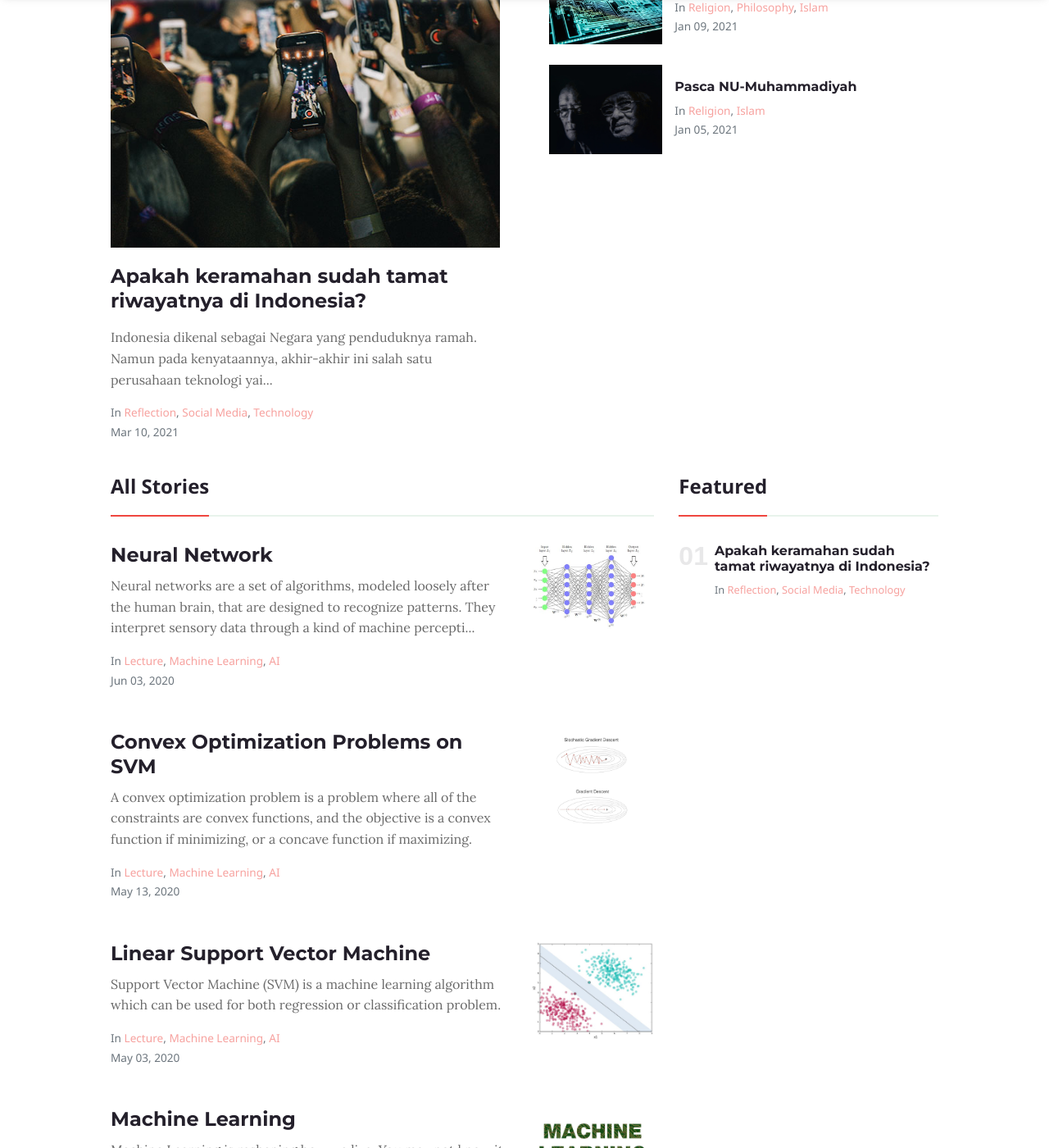
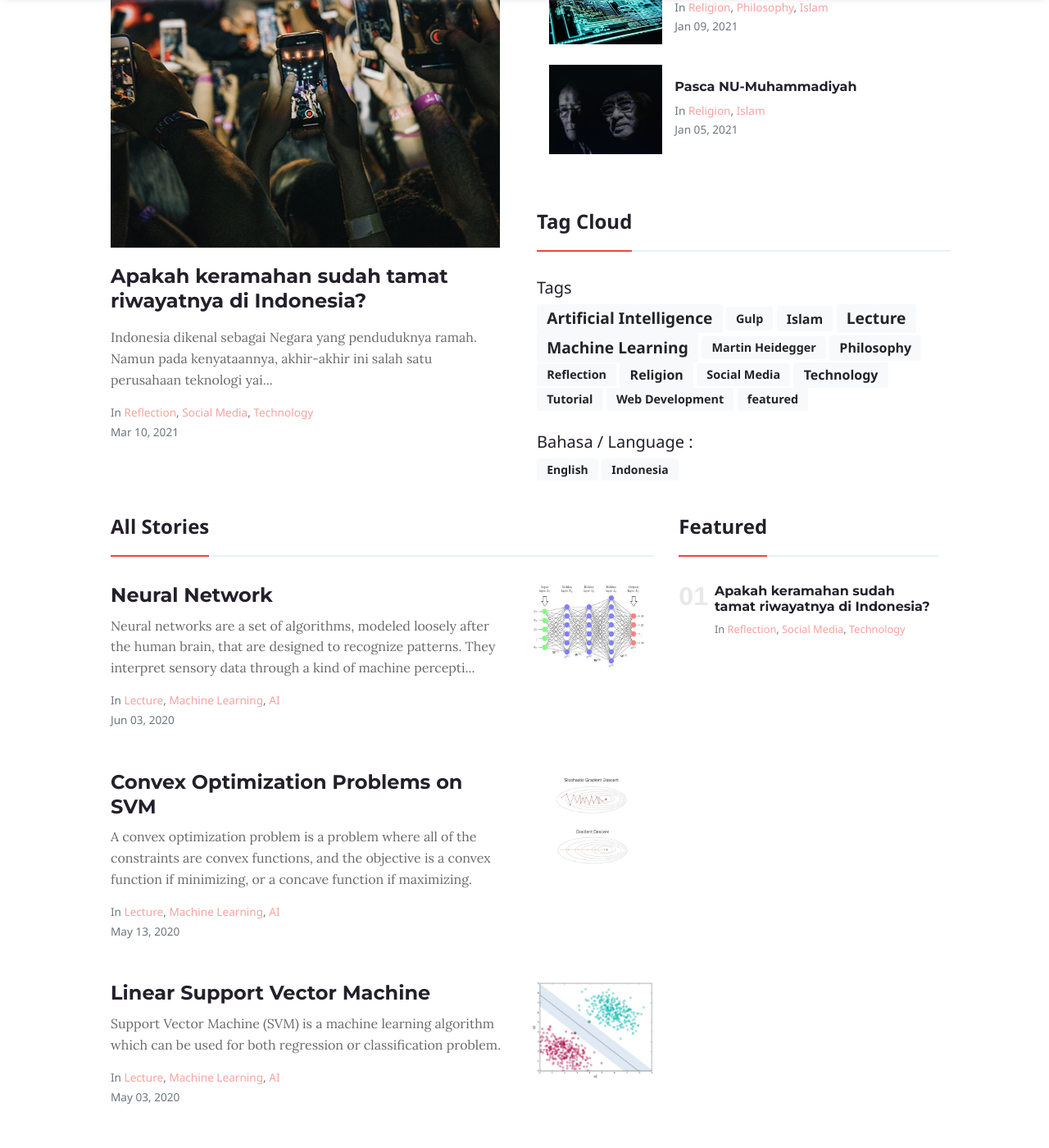
Before and after one commit to t4f1d/blog, a Jekyll site: the page built from index.html, in a window 1280 px wide and 1400 px high, scrolled down 303 px. Shown: the whole window at 82% size. Built offline with Jekyll 4.4.1, drawn with Linux system fonts in a browser that asks for light colours; nearby versions of some CDN libraries; the list of posts is cut into pages by our own code.

Commit message:
add tag cloud

```diff
--- a/_sass/_post.scss
+++ b/_sass/_post.scss
@@ -17,6 +17,7 @@
 
 	.article-post p{
 		color: $text-article-color;
+		line-height: 2;
 	}
 
 	.highlighter-rouge{
--- a/index.html
+++ b/index.html
@@ -138,6 +138,44 @@ description: ""
                 </div>
             </div>
 
+            <br><br>
+
+            <!-- Cloud Tags -->
+            <h4 class="font-weight-bold spanborder"><span>Tag Cloud</span></h4>
+            {% assign tags = site.tags | sort %}
+
+            <h5>Tags</h5>
+            {% for tag in tags %}
+
+                <!-- skip -->
+                {% if tag[0] == 'EN' %}{% continue %}{% endif %}
+                {% if tag[0] == 'ID' %}{% continue %}{% endif %}
+
+                <!-- tag assign -->
+                {% assign tag_text = tag[0] %}
+
+                <!-- replace -->
+                {% if tag[0] == 'AI' %}{% assign tag_text = 'Artificial Intelligence' %}{% endif %}
+
+                <!-- show -->
+                <span class="site-tag">
+                <a href="{{site.baseurl}}/categories.html#{{ tag | first | slugify }}" class="sscroll btn btn-light btn-sm font-weight-bold"
+                    style="font-size: {{ tag | last | size  |  times: 10 | plus: 80  }}%">
+                        {{ tag_text | replace:'-', ' ' }} {% comment %}({{ tag | last | size }}) {% endcomment %}
+                </a>
+                </span>
+            {% endfor %}
+
+            <br><br>
+
+            <h5>Bahasa / Language : </h5>
+            <span class="site-tag">
+                <a href="{{site.baseurl}}/categories.html#en" class="sscroll btn btn-light btn-sm font-weight-bold">English</a>
+                <a href="{{site.baseurl}}/categories.html#id" class="sscroll btn btn-light btn-sm font-weight-bold">Indonesia</a>
+            </span>
+
+            <br><br>
+
     </div>
 
 </div>
```
